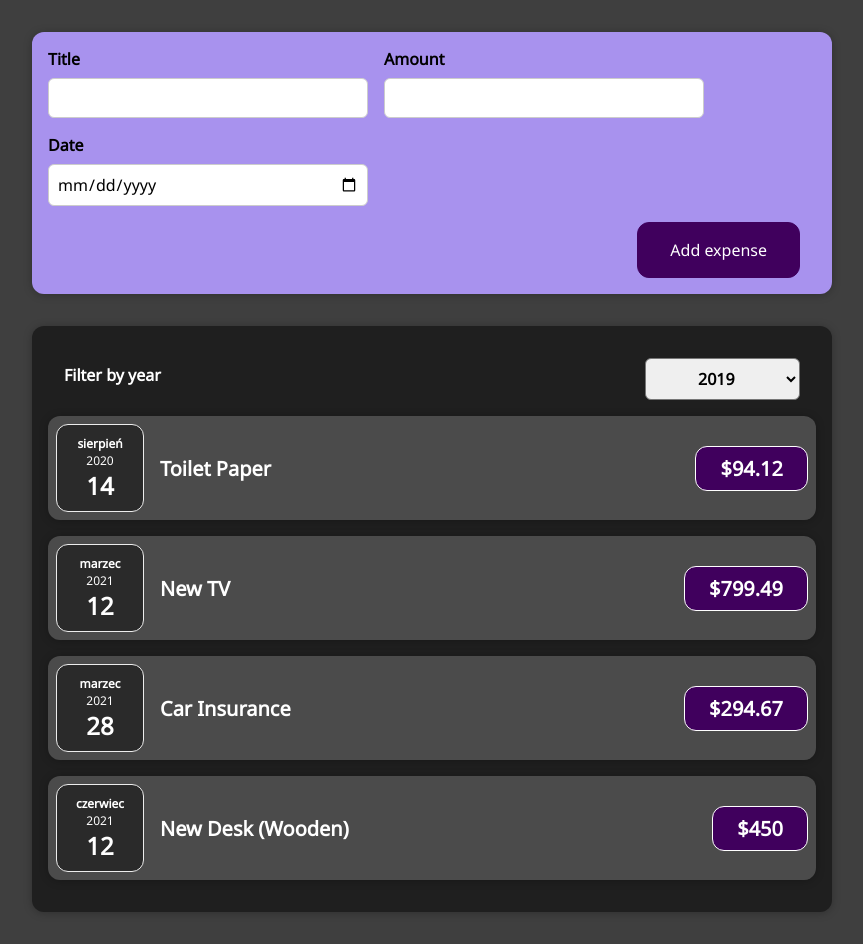
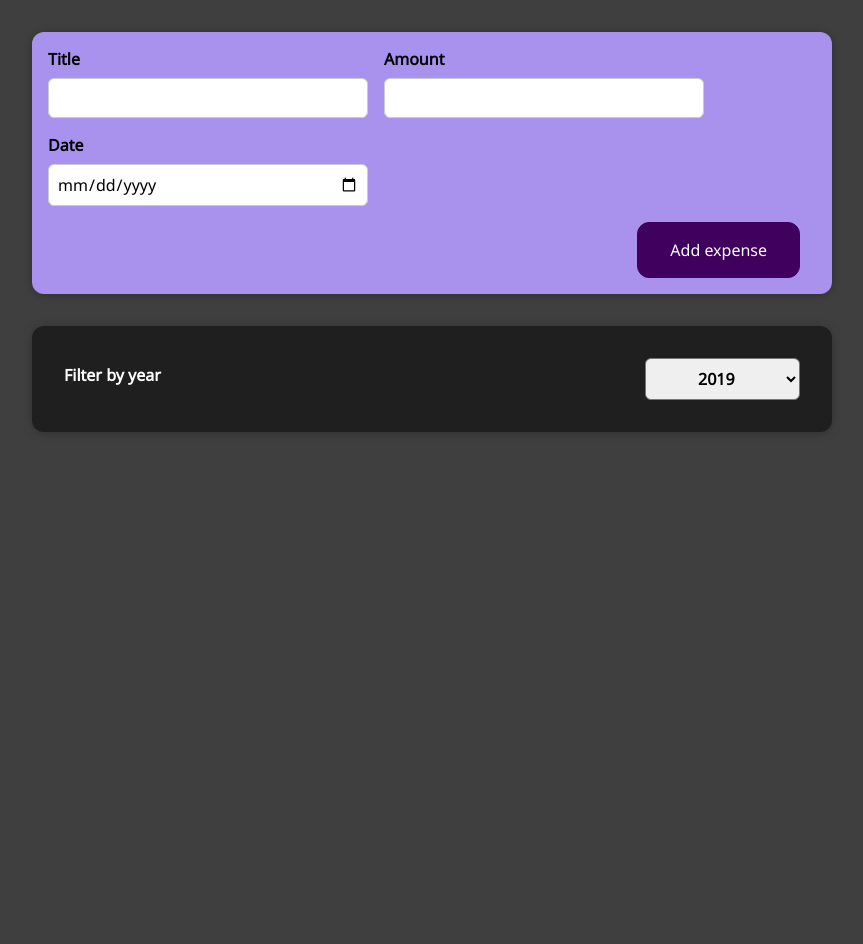
Before and after one commit to lejzab/reimagined-system, a React (Create React App) app in the folder react-complete-guide/: page / in a window 1280 px wide. Shown: the whole page, without its empty margins (208-1071 px from the left). After the commit the page ends 800 px from the top, so only its background shows below. Built offline with nearby package versions, Linux system fonts and the light colour scheme.

Commit message:
dynamic filtering and rendering list

```diff
--- a/react-complete-guide/src/App.js
+++ b/react-complete-guide/src/App.js
@@ -1,8 +1,8 @@
 import Expenses from "./components/Expenses/Expenses";
 import NewExpense from "./components/NewExpense/NewExpense";
+import {useState} from "react";
 
-const App = () => {
-    const expenses = [
+const DUMMY_EXPENSES = [
     {
         id: 'e1',
         title: 'Toilet Paper',
@@ -29,10 +29,14 @@
     },
 ];
 
+const App = () => {
+    const [expenses, setExpenses] = useState(DUMMY_EXPENSES);
+
     const addExpenseHandler = expense => {
-        console.log('In App');
-        console.log(expense);
-    }
+        setExpenses((prevExpenses) => {
+            return [expense, ...prevExpenses];
+        });
+    };
 
     return (
         <div>
--- a/react-complete-guide/src/components/Expenses/Expenses.js
+++ b/react-complete-guide/src/components/Expenses/Expenses.js
@@ -5,22 +5,25 @@
 import {useState} from "react";
 
 const Expenses = (props) => {
-    const items = props.items;
     const [filteredYear, setFilteredYear] = useState('2019');
 
     const filterChangedHandler = (selectedYear) => {
         setFilteredYear(selectedYear);
     };
 
+    const filteredExpenses = props.items.filter(expense => {
+        return expense.date.getFullYear().toString() === filteredYear;
+    });
+
     return (
         <Card className="expenses">
             <ExpensesFilter selected={filteredYear} onChangeFilter={filterChangedHandler}/>
-            {items.map((item, index) => (
+            {filteredExpenses.map((expense) => (
                 <ExpenseItem
-                    key={index}
-                    title={item.title}
-                    amount={item.amount}
-                    date={item.date}
+                    key={expense.id}
+                    title={expense.title}
+                    amount={expense.amount}
+                    date={expense.date}
                 />
             ))}
         </Card>
```
Lines whose indentation alone changed are shown as unchanged.
